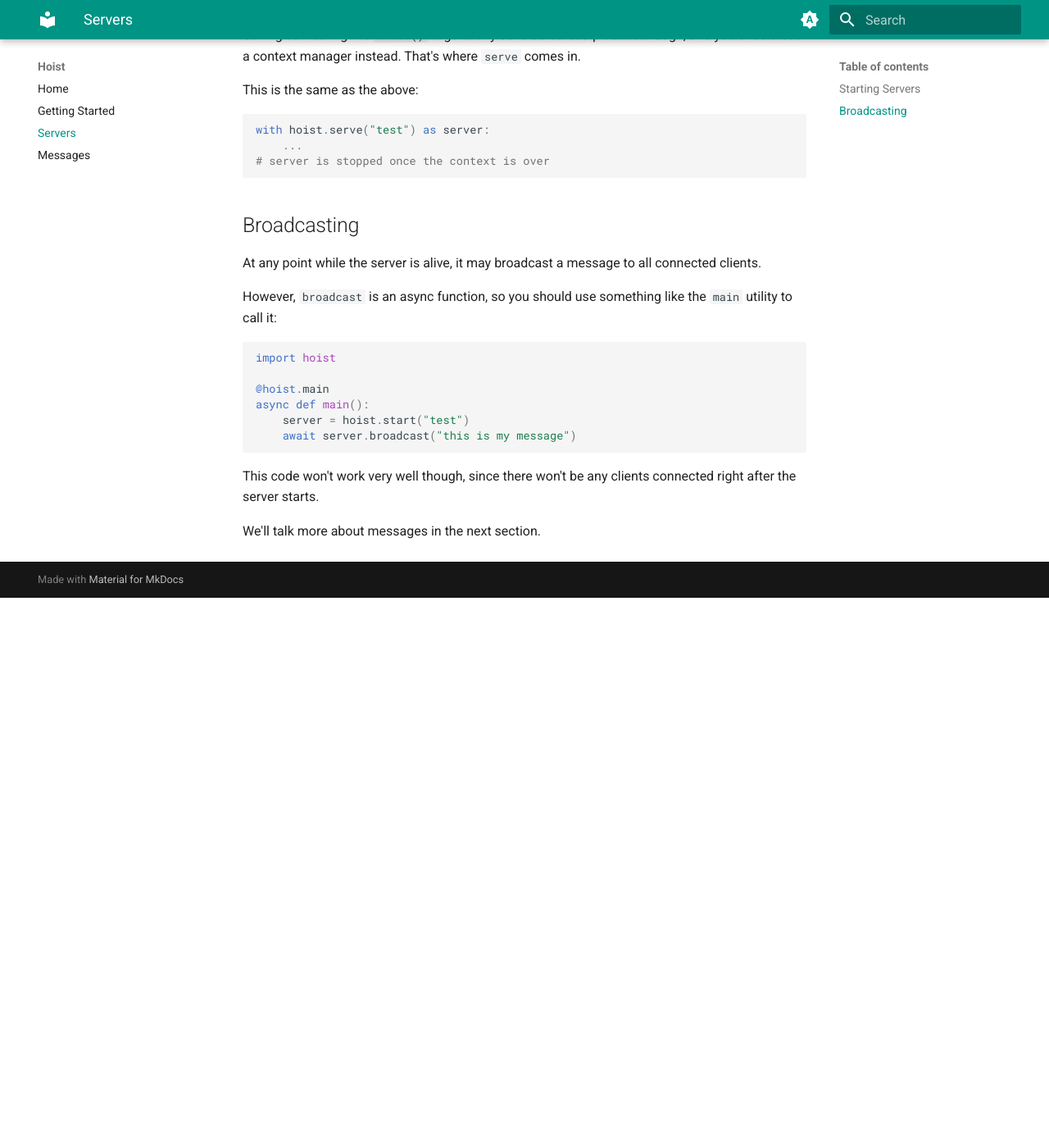
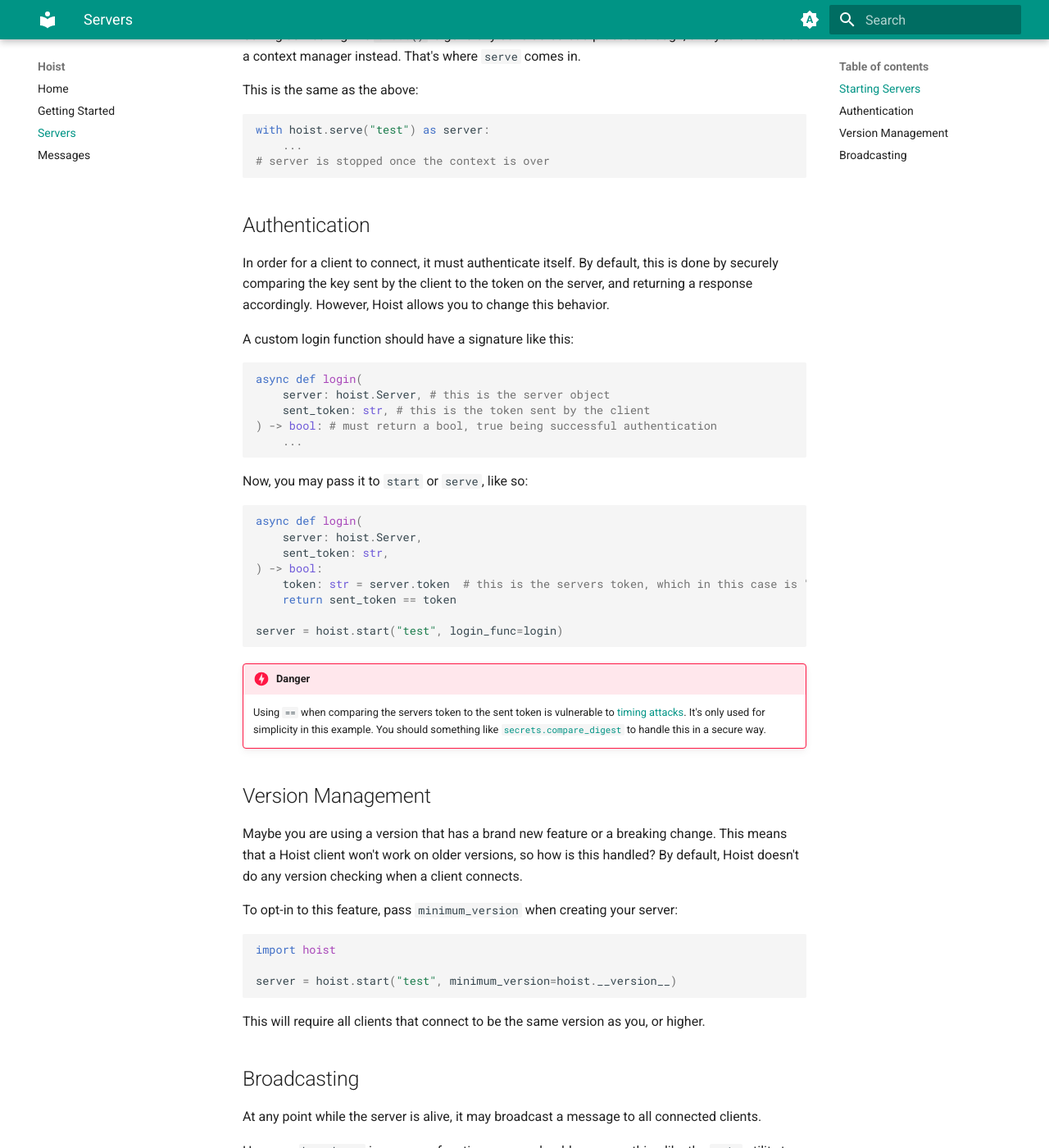
Before and after one commit to ZeroIntensity/hoist, an MkDocs documentation site: the page built from docs/servers.md, in a window 1280 px wide and 1400 px high, scrolled down 683 px. Shown: the whole window at 82% size. Built offline with MkDocs 1.6.1 and Material for MkDocs 9.7.7, drawn with Linux system fonts in a browser that asks for light colours; before the commit the page ends 1412 px from its top, so only the background shows below that.

Commit message:
update docs

````diff
--- a/docs/servers.md
+++ b/docs/servers.md
@@ -37,6 +37,51 @@
 # server is stopped once the context is over
 ```
 
+## Authentication
+
+In order for a client to connect, it must authenticate itself. By default, this is done by securely comparing the key sent by the client to the token on the server, and returning a response accordingly. However, Hoist allows you to change this behavior.
+
+A custom login function should have a signature like this:
+
+```py
+async def login(
+    server: hoist.Server, # this is the server object
+    sent_token: str, # this is the token sent by the client
+) -> bool: # must return a bool, true being successful authentication
+    ...
+```
+
+Now, you may pass it to `start` or `serve`, like so:
+
+```py
+async def login(
+    server: hoist.Server,
+    sent_token: str,
+) -> bool:
+    token: str = server.token  # this is the servers token, which in this case is "test"
+    return sent_token == token
+
+server = hoist.start("test", login_func=login)
+```
+
+!!! danger
+
+    Using `==` when comparing the servers token to the sent token is vulnerable to [timing attacks](https://en.wikipedia.org/wiki/Timing_attack). It's only used for simplicity in this example. You should something like [`secrets.compare_digest`](https://docs.python.org/3/library/secrets.html#secrets.compare_digest) to handle this in a secure way.
+
+## Version Management
+
+Maybe you are using a version that has a brand new feature or a breaking change. This means that a Hoist client won't work on older versions, so how is this handled? By default, Hoist doesn't do any version checking when a client connects.
+
+To opt-in to this feature, pass `minimum_version` when creating your server:
+
+```py
+import hoist
+
+server = hoist.start("test", minimum_version=hoist.__version__)
+```
+
+This will require all clients that connect to be the same version as you, or higher.
+
 ## Broadcasting
 
 At any point while the server is alive, it may broadcast a message to all connected clients.
--- a/pyproject.toml
+++ b/pyproject.toml
@@ -3,7 +3,7 @@
 build-backend = "hatchling.build"
 
 [project]
-name = "hoist-new"
+name = "hoist-http"
 description = 'Easy client-server communication'
 readme = "README.md"
 requires-python = ">=3.7"
````
Also changed, not shown: docs/getting_started.md (+2 -2 lines), 3 other files.
